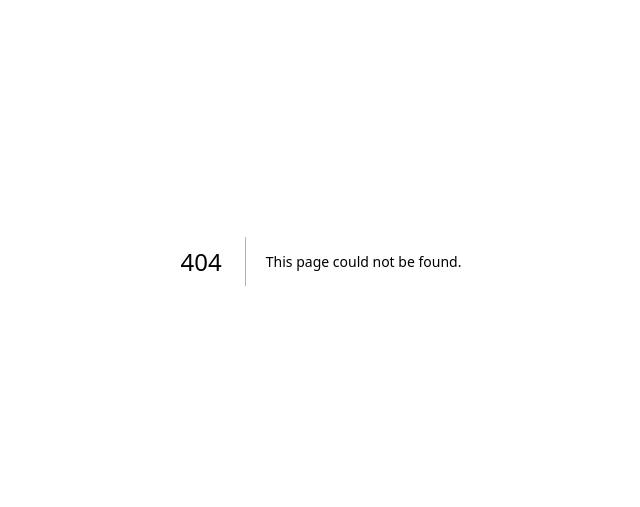
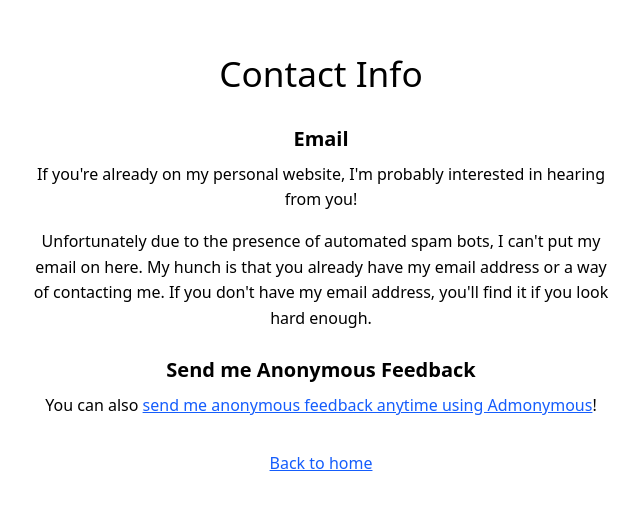
Before and after one commit to bfinan/bfinan, a Next.js app: page /contact in a window 1280 px wide. Before the commit this address had no page. Shown: the part 139-646 px from the top of the page, without its empty margins (319-959 px from the left). Built offline with nearby package versions, Linux system fonts and the light colour scheme.

Commit message:
new commit

```diff
--- /dev/null
+++ b/app/contact/page.tsx
@@ -0,0 +1,51 @@
+import React from "react";
+import Link from "next/link";
+
+export default function ContactPage() {
+  return (
+    <div
+      style={{
+        display: "flex",
+        flexDirection: "column",
+        alignItems: "center",
+        justifyContent: "center",
+        minHeight: "100vh",
+        padding: "1.5rem",
+      }}
+    >
+      <div
+        style={{
+          maxWidth: "36rem",
+          width: "100%",
+          textAlign: "center",
+        }}
+      >
+        <h1 style={{ fontSize: "2.2rem", marginBottom: "0.5rem" }}>Contact Info</h1>
+        <h2 style={{ fontSize: "1.25rem", fontWeight: 600, marginTop: "1.5rem", marginBottom: "0.5rem" }}>
+          Email
+        </h2>
+        <p style={{ marginTop: "0.5rem", lineHeight: 1.6 }}>
+          If you&apos;re already on my personal website, I&apos;m probably interested in hearing from you!
+        </p>
+        <p style={{ marginTop: "1rem", lineHeight: 1.6 }}>
+          Unfortunately due to the presence of automated spam bots, I can&apos;t put my email on here. My hunch is that you already have my email address or a way of contacting me. If you don&apos;t have my email address, you&apos;ll find it if you look hard enough.
+        </p>
+        <h2 style={{ fontSize: "1.25rem", fontWeight: 600, marginTop: "1.5rem", marginBottom: "0.5rem" }}>
+          Send me Anonymous Feedback
+        </h2>
+        <p style={{ marginTop: "0.5rem", lineHeight: 1.6 }}>
+          You can also{" "}
+          <Link href="https://www.admonymous.co/brendanfinan" target="_blank" rel="noopener noreferrer" className="text-blue-600 dark:text-blue-400 underline">
+            send me anonymous feedback anytime using Admonymous
+          </Link>
+          !
+        </p>
+        <div style={{ marginTop: "2rem" }}>
+          <Link href="/" className="text-blue-600 dark:text-blue-400 underline">
+            Back to home
+          </Link>
+        </div>
+      </div>
+    </div>
+  );
+}
--- a/app/now/page.tsx
+++ b/app/now/page.tsx
@@ -15,25 +15,16 @@ export default function NowPage() {
       }}
     >
       <h1 style={{ fontSize: "2.2rem" }}>What I'm Working On Now</h1>
-      <h3 style={{ color: "#666" }}>updated 2025-01-01</h3>
+      <h3 style={{ color: "#666" }}>updated 2025-02-13</h3>
       <div style={{ marginTop: "2rem", maxWidth: 600 }}>
         <li>
-            Training for the <Link href="https://www.marathon.tokyo/en/" target="_blank" rel="noopener noreferrer" className="text-blue-600 dark:text-blue-400 underline">Tokyo Marathon</Link> on March 1
-        </li>
-        <li>
-          Assembling my <Link href="https://docs.google.com/document/d/19QiG39nPI3nltA4SWrewXhPVZm5mbPobMRdxv24uoxs" target="_blank" rel="noopener noreferrer" className="text-blue-600 dark:text-blue-400 underline">itinerary for the Japan trip</Link>
+            Traveling for the <Link href="https://www.marathon.tokyo/en/" target="_blank" rel="noopener noreferrer" className="text-blue-600 dark:text-blue-400 underline">Tokyo Marathon</Link> on March 1
         </li>
         <li>
           Working on my Kleros Fellowship project, <Link href="https://docs.google.com/document/d/1fwKC_P2cv28VKaOwNOHYWpIFeQW8dGt6JDrcpt4CQRA/edit?usp=sharing" target="_blank" rel="noopener noreferrer" className="text-blue-600 dark:text-blue-400 underline">Curating Sources of AI-Generated Content</Link>
         </li>
         <li>
-            Putting polish on <Link href="https://sokalink.com" target="_blank" rel="noopener noreferrer" className="text-blue-600 dark:text-blue-400 underline">Sokalink</Link> and a couple other side projects
-        </li>
-        <li>
-            Continuing to learn more about Cursor, Vercel, Supabase
-        </li>
-        <li>
-           Brushing up on Spanish
+          Researching the use of Automated License Plate Readers (ALPRs) in the state of Iowa
         </li>
         <li>
           Trying to do more push-ups so that my arms don't atrophy from too much cardio
--- a/app/page.tsx
+++ b/app/page.tsx
@@ -1,6 +1,5 @@
 import React from "react";
 import Link from "next/link";
-
 
 export default function Home() {
   return (
@@ -12,11 +11,15 @@ export default function Home() {
         alignItems: "center",
         justifyContent: "center",
         minHeight: "100vh",
-        textAlign: "center",
       }}
     >
+      <div className="grid grid-cols-1 sm:grid-cols-[auto_1fr] gap-6 items-center w-full max-w-[42rem]">
+
+        <div style={{ textAlign: "center", minWidth: 0 }}>
           <h1 className="text-3xl sm:text-4xl">Brendan Finan</h1>
-      <h2 className="px-2 sm:px-0 max-w-2xl" style={{ fontSize: "1.1rem" }}>I&apos;m a <Link href="/software" className="text-blue-600 dark:text-blue-400 underline">software developer</Link> and <Link href="/run" className="text-blue-600 dark:text-blue-400 underline">runner</Link>, currently based in Des Moines, Iowa.</h2>
+          <h2 className="px-2 sm:px-0 max-w-2xl" style={{ fontSize: "1.1rem" }}>
+            I&apos;m a <Link href="/software" className="text-blue-600 dark:text-blue-400 underline">software developer</Link> and <Link href="/run" className="text-blue-600 dark:text-blue-400 underline">runner</Link>, currently based in Des Moines, Iowa.
+          </h2>
           <p style={{ marginTop: "1rem" }}>
             Here&apos;s what I&apos;m working on{" "}
             <Link href="/now" className="text-blue-600 dark:text-blue-400 underline">
@@ -47,20 +50,12 @@ export default function Home() {
                 Twitter
               </a>
               <a
-            href="https://www.linkedin.com/in/brendan-finan-77a09ab3/"
+                href="https://brendanfinan.substack.com/"
                 target="_blank"
                 rel="noopener noreferrer"
                 className="text-blue-600 dark:text-blue-400 underline"
               >
-            LinkedIn
-          </a>
-          <a
-            href="https://www.strava.com/athletes/52423920"
-            target="_blank"
-            rel="noopener noreferrer"
-            className="text-blue-600 dark:text-blue-400 underline"
-          >
-            Strava
+                Substack
               </a>
               <a
                 href="https://github.com/bfinan"
@@ -78,8 +73,25 @@ export default function Home() {
               >
                 Manifold
               </a>
+              <a
+                href="https://sokalink.com/bfinan.py"
+                target="_blank"
+                rel="noopener noreferrer"
+                className="text-blue-600 dark:text-blue-400 underline"
+              >
+                Sokalink
+              </a>
+            </div>
+            <div style={{ marginTop: "1rem", fontSize: "1.25rem" }}>
+              <Link href="/contact" className="text-blue-600 dark:text-blue-400 underline">
+                Contact info
+              </Link>
             </div>
           </div>
         </div>
+
+      </div>
+
+    </div>
   );
 }
--- a/next.config.ts
+++ b/next.config.ts
@@ -24,6 +24,18 @@ const nextConfig: NextConfig = {
           "https://docs.google.com/presentation/d/1yVI5SPjlClHibWxxIhnNt6Cls7uRDu3X_CjUJyQEgzU/edit?usp=sharing",
         permanent: true,
       },
+      {
+        source: "/sbz2",
+        destination:
+          "https://docs.google.com/presentation/d/1eXls4AbhW9135FJANsnY93iENXmjer1JvCSvltzKSuc/",
+        permanent: true,
+      },
+      {
+        source: "/SBZ2",
+        destination:
+          "https://docs.google.com/presentation/d/1eXls4AbhW9135FJANsnY93iENXmjer1JvCSvltzKSuc/",
+        permanent: true,
+      },
     ];
   },
 };
```
Also changed, not shown: app/components/UnderConstructionGif.tsx (line endings or trailing spaces), public/TPOEL.jpg (added), res/TPOEL.jpg (added). Lines whose indentation alone changed are shown as unchanged.
